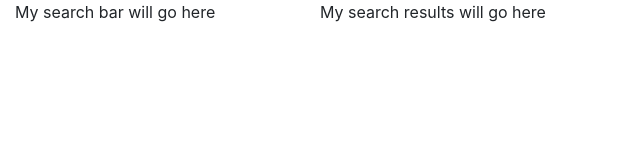
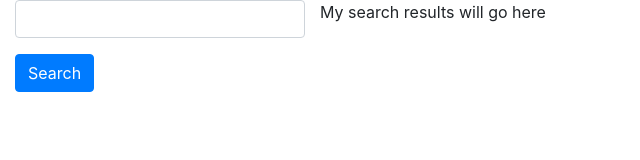
Before and after one commit to ThomasPlunkett/weather_dashboard_06_Server-Side_APIs_HW, a plain HTML site: page index.html in a window 1280 px wide. Shown: the whole page, without its empty margins (0-640 px from the left). Drawn offline with nearby package versions, Linux system fonts and the light colour scheme.

Commit message:
modified HTML to add and customize bootstrap code to create search bar and button

```diff
--- a/index.html
+++ b/index.html
@@ -16,7 +16,14 @@
   <body>
     <main class="container-fluid">
       <div class="row">
-        <aside class="col-sm-3">My search bar will go here</aside>
+        <aside class="col-sm-3">
+          <form>
+            <div class="form-group">
+              <input type="text" class="form-control" id="search-term" />
+            </div>
+            <button type="submit" class="btn btn-primary">Search</button>
+          </form>
+        </aside>
         <section>My search results will go here</section>
       </div>
     </main>
```
